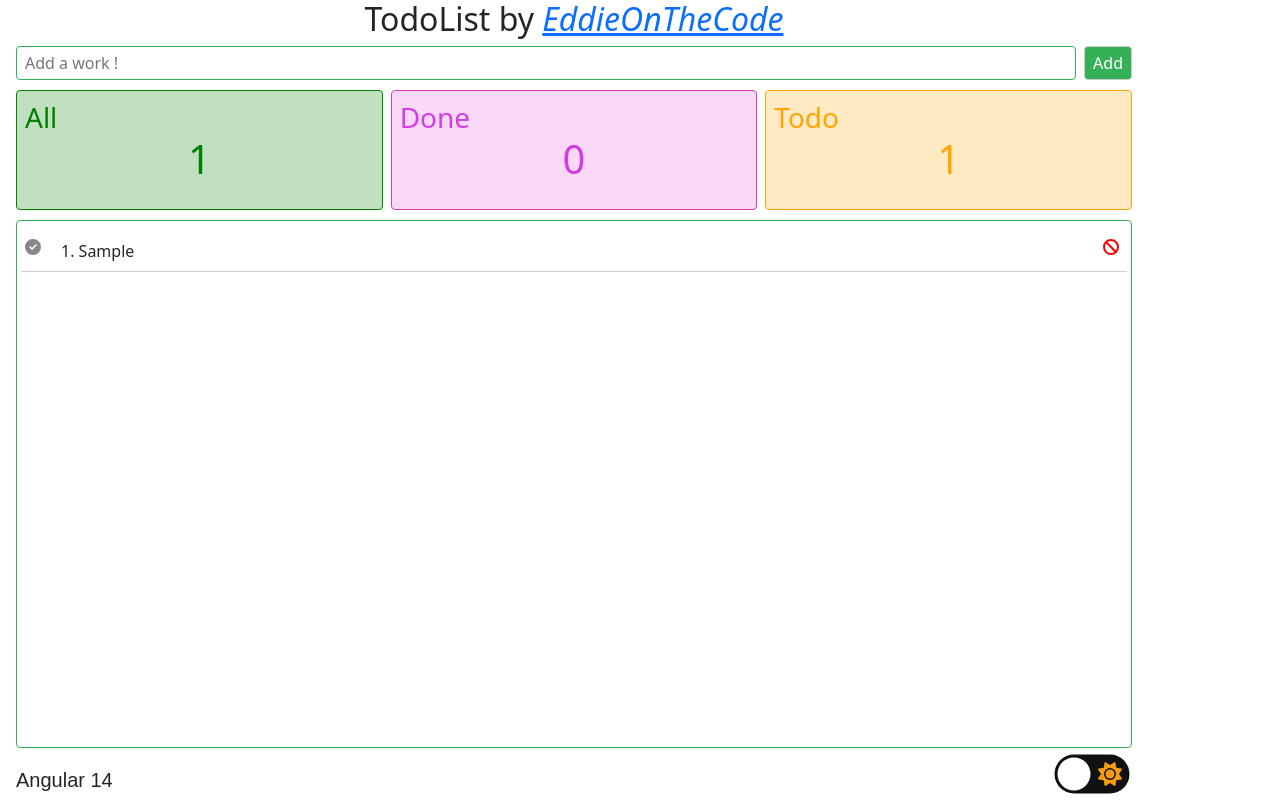
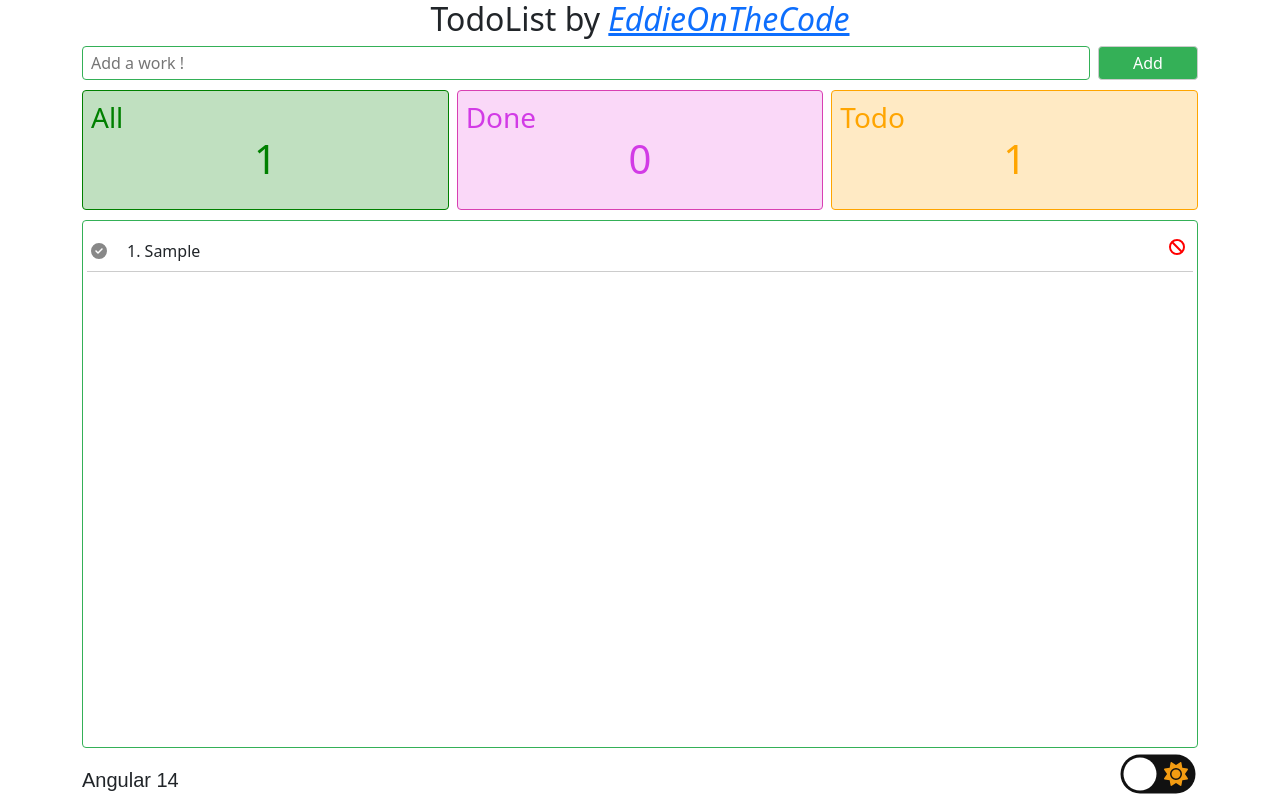
Before and after one commit to dungnt2khust/angular-todolist, an Angular app: page / in a window 1280 px wide. Both pictures are taken after typing "Sample" into the empty fields and a click on the button "Add". Built offline with nearby package versions, Linux system fonts and the light colour scheme; what mobx-angular would draw is missing.

Commit message:
completed

```diff
--- a/src/app/app.component.html
+++ b/src/app/app.component.html
@@ -1,5 +1,5 @@
-<div id="app">
-  <div class="container-sm d-flex flex-column h-100" style="margin: 0 4px;">
+<div id="app h-100">
+  <div class="container-sm d-flex flex-column h-100">
     <!-- Version of Angular -->
     <h2 class="text-center">
       TodoList by
--- a/src/app/components/buttonangular/buttonangular.component.scss
+++ b/src/app/components/buttonangular/buttonangular.component.scss
@@ -5,6 +5,7 @@
   color: #fff;
   transition: all ease 0.2s;
   background-color: #34b057;
+  min-width: 100px;
   &:hover {
     background-color: #02b936;
   }
--- a/src/app/components/listtodo/listtodo.component.html
+++ b/src/app/components/listtodo/listtodo.component.html
@@ -4,7 +4,7 @@
     *ngFor="let todo of listTodos; let i = index"
     [class]="{ selected: todo.check }"
   >
-    <div class="d-flex flex-grow-1">
+    <div class="d-flex flex-grow-1 align-items-center">
       <div (click)="checkTodo(i)" class="listtodo__item-check">
         <fa-icon [icon]="faCircleCheck"></fa-icon>
       </div>
```
